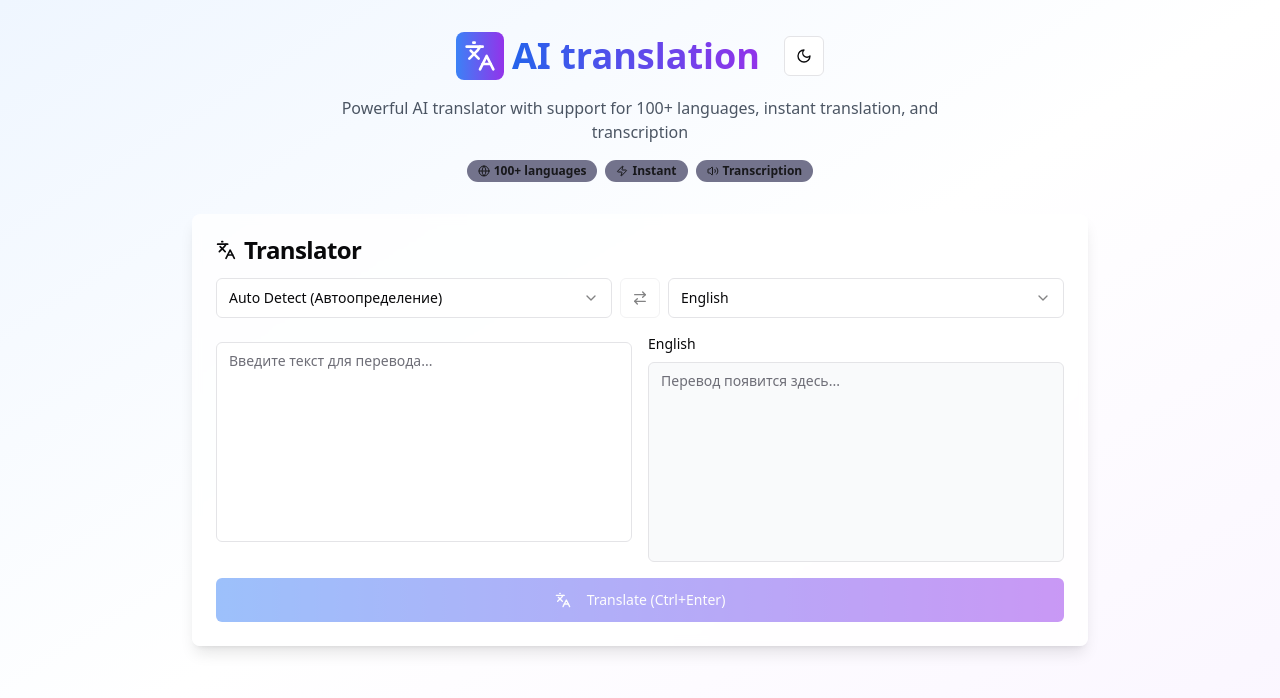
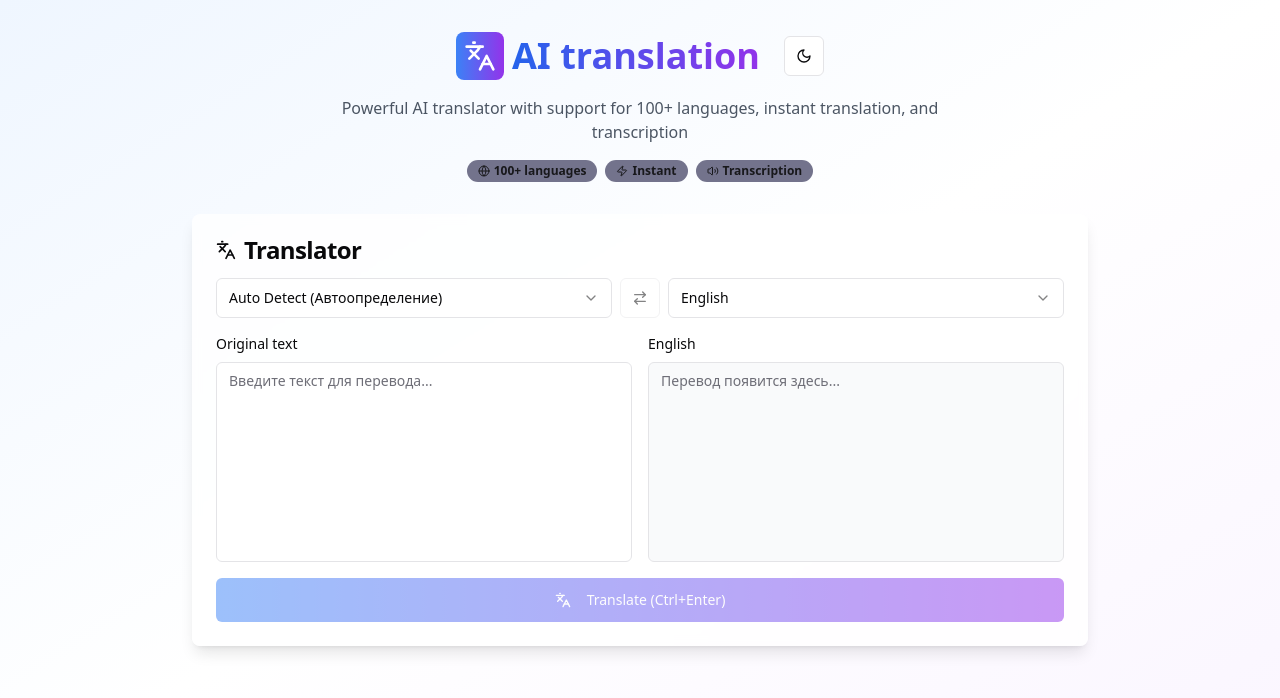
Before and after one commit to Zapotichnyi06/translation-ai, a Next.js app: page / in a window 1280 px wide. Shown: the top 698 px of the page. Built offline with nearby package versions, Linux system fonts and the light colour scheme.

Commit message:
fix "Original text" label not displaying

```diff
--- a/src/main/components/TranslatorApp/TranslatorApp.tsx
+++ b/src/main/components/TranslatorApp/TranslatorApp.tsx
@@ -90,7 +90,7 @@ export const TranslatorApp: FC = memo(() => {
                                         type="source"
                                         text={sourceText}
                                         setText={setSourceText}
-                                        lang={sourceLang === "auto" ? detectedLang : sourceLang}
+                                        lang={sourceLang}
                                         isSourceArea={true}
                                         detectedLang={detectedLang}
                                         getLanguageName={getLanguageName}
--- a/src/main/components/TranslatorApp/components/TranslationArea.tsx
+++ b/src/main/components/TranslatorApp/components/TranslationArea.tsx
@@ -57,7 +57,7 @@ export const TranslationArea: FC<TranslationAreaProps> = memo(({type,
             <div className="flex items-center justify-between">
                 <label className="text-sm font-medium">
                     {isSourceArea && type === "source" && lang === "auto"
-                        ? "Исходный текст"
+                        ? "Original text"
                         : getLanguageName(lang)}
                 </label>
                 {detectedLang && isSourceArea && type === "source" && lang === "auto" && (
```
